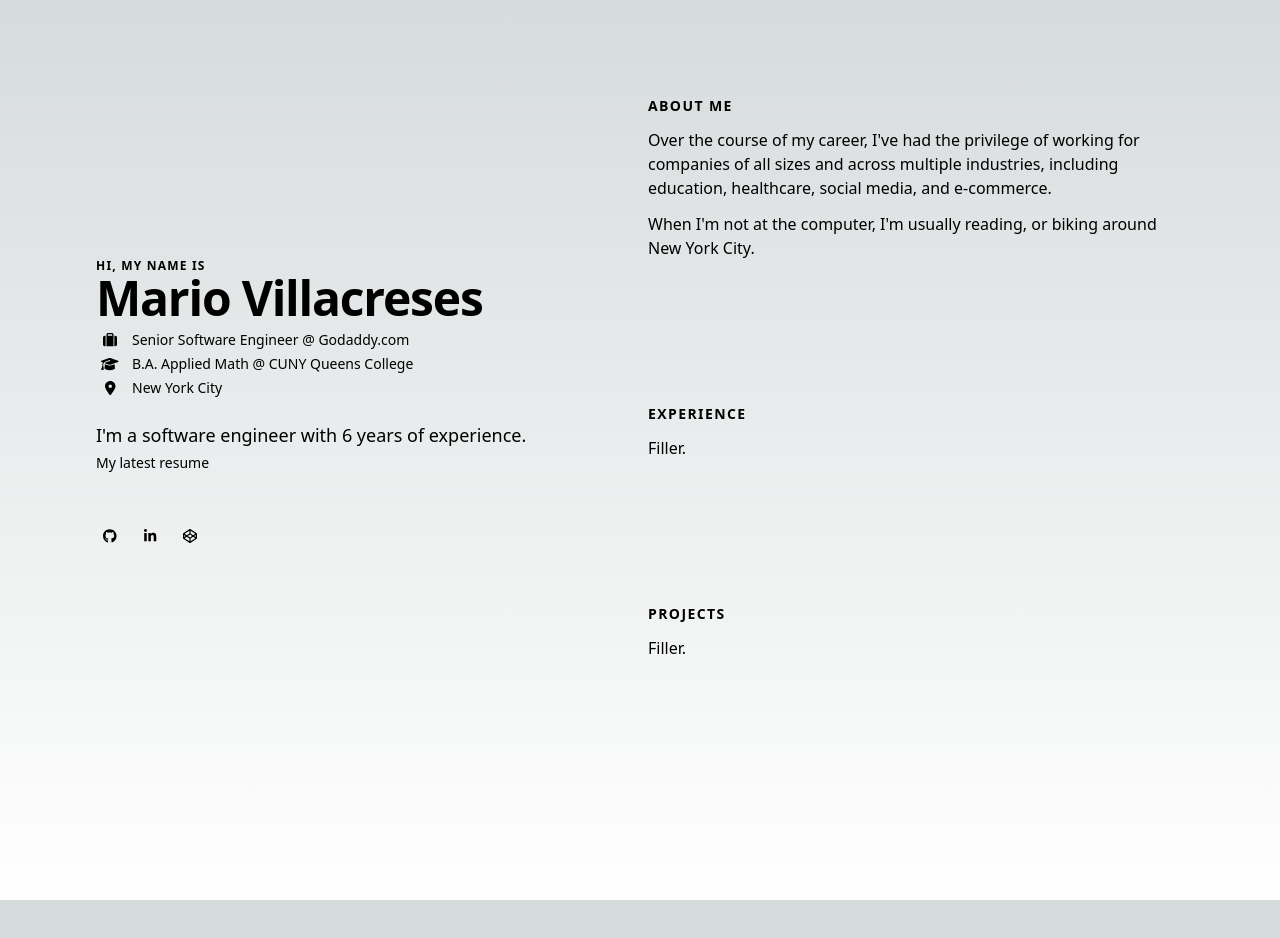
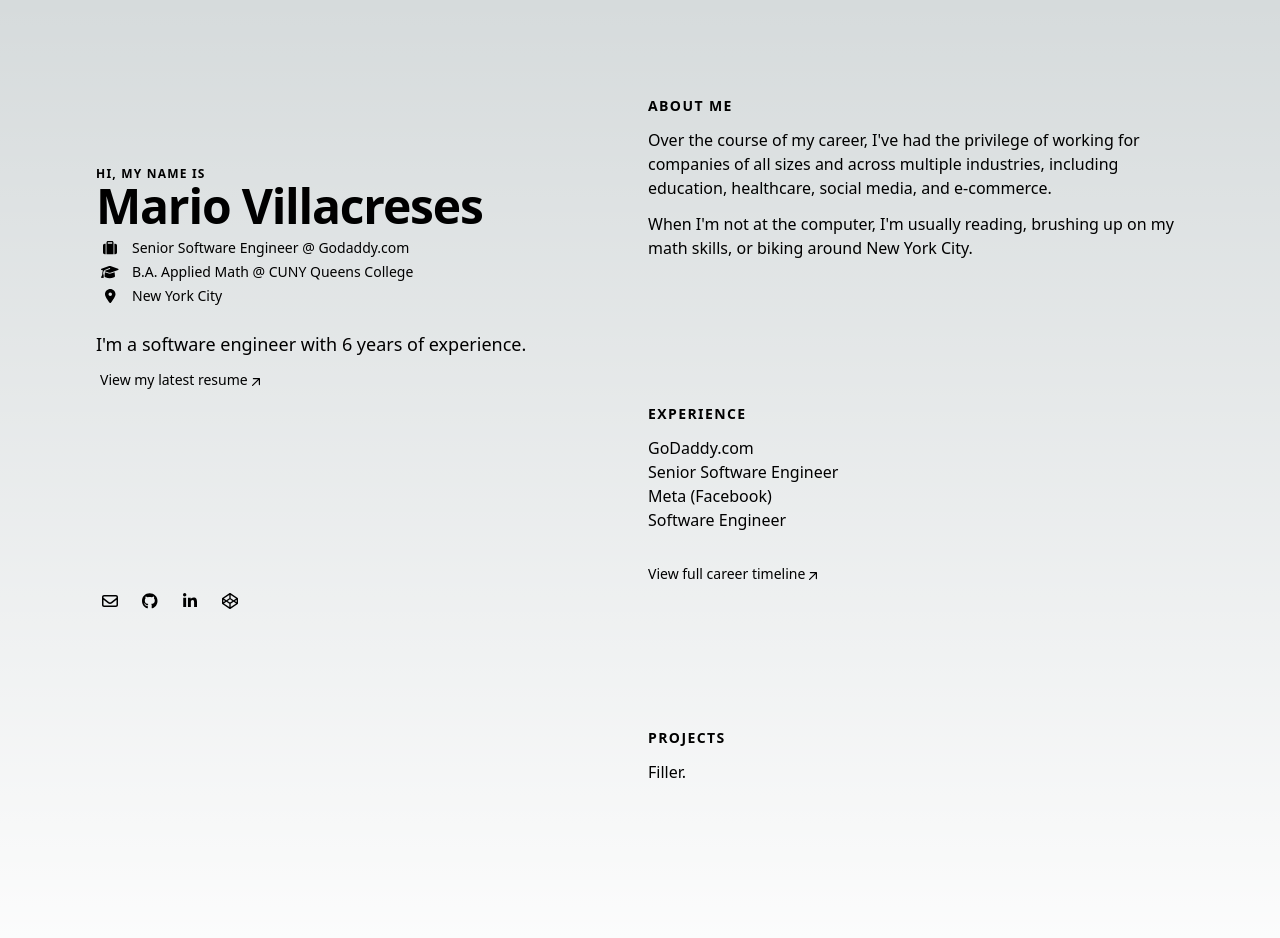
Before and after one commit to villacreses/personal-site, a Next.js app: page / in a window 1280 px wide. Shown: the top 938 px of the page. Before the commit the page ends 900 px from the top, so only its background shows below. Built offline with nearby package versions, Linux system fonts and the light colour scheme.

Commit message:
Link animations and item lists

```diff
--- a/src/app/page.tsx
+++ b/src/app/page.tsx
@@ -47,8 +47,8 @@ const StatsList: FC<StatsListProps> = ({ items }) => (
   </ul>
 );
 
-const LinksList: FC<{items: IconLinkProps[]}> = ({ items }) => (
-  <ul className="list-none ml-1 mt-14 p-0 text-sm flex gap-x-2">
+const LinksList: FC<{ items: IconLinkProps[] }> = ({ items }) => (
+  <ul className="list-none ml-1 mt-16 p-0 flex gap-x-2">
     {items.map((props) => (
       <li
         key={props.slug}
@@ -66,13 +66,36 @@ const LinksList: FC<{items: IconLinkProps[]}> = ({ items }) => (
   </ul>
 );
 
+type ExperienceEntryProps = {
+  org: string;
+  role: string;
+  startDate: string;
+  endDate?: string;
+}
+
+const ExperienceList: FC<{items: ExperienceEntryProps[]}> = ({items}) => (
+  <ul>
+    {items.map(({org, role}) => (
+      <li key={org}>
+        <div>
+          <hgroup>
+            <h3>{org}</h3>
+            <p>{role}</p>
+          </hgroup>
+        </div>
+      </li>
+    ))}
+  </ul>
+);
+
 export default function Home() {
   return (
     <div className="lg:flex lg:justify-between lg:gap-4 mx-auto min-h-screen max-w-screen-xl px-6 py-12 font-sans md:px-12 md:py-20 lg:px-24 lg:py-0">
-      <header className="lg:sticky lg:top-0 lg:flex lg:max-h-screen lg:w-1/2 lg:flex-col lg:justify-center lg:py-24">
+      <header className="lg:sticky lg:top-0 lg:flex lg:max-h-screen lg:w-1/2 lg:flex-col lg:justify-around lg:py-24">
+        <div>
           <h1 className="flex flex-col">
             <span className="text-xs font-semibold uppercase tracking-widest">
-            Hi, my name is{' '}
+              Hi, my name is&nbsp;
             </span>
             <strong className="text-4xl font-bold tracking-tight sm:text-5xl">
               Mario Villacreses
@@ -93,36 +116,67 @@ export default function Home() {
               { icon: 'location', slug: 'nyc', text: 'New York City' },
             ]}
           />
-        <p className="text-lg mt-6 max-w-md leading-normal">
+          <p className="sm:text-lg mt-6 max-w-md leading-normal">
             I&apos;m a software engineer with 6 years of experience.
           </p>
-        <p className="text-sm mt-1">
-          <InlineLink href="#">My latest resume</InlineLink>
+          <p className="text-sm mt-3 ml-1">
+            <InlineLink href="#">View my latest resume</InlineLink>
           </p>
+        </div>
+        <div>
           <LinksList
             items={[
+              { slug: 'envelope', label: 'MarioVillacreses@outlook.com', href: '#' },
               { slug: 'github', label: 'My GitHub profile', href: '#' },
               { slug: 'linkedin', label: 'My LinkedIn profile', href: '#' },
               { slug: 'codepen', label: 'CodePen', href: '#' },
             ]}
           />
+          <p className="text-xs pt-2 tracking-tight text-opacity-5 text-white cursor-default">
+            <small>
+              Still using Netscape? Check out&nbsp;
+              <a href="#" className="underline cursor-default">
+                my optimized site
+              </a>
+              .
+            </small>
+          </p>
+        </div>
       </header>
       <main className="pt-24 lg:w-1/2 lg:py-24">
         <Section>
           <SectionHeader>About me</SectionHeader>
           <p className="mb-3">
-            Over the course of my career, I&apos;ve had the privilege of working for
-            companies of all sizes and across multiple industries, including education,
-            healthcare, social media, and e-commerce.
+            Over the course of my career, I&apos;ve had the privilege of working
+            for companies of all sizes and across multiple industries, including
+            education, healthcare, social media, and e-commerce.
           </p>
           <p>
-            When I&apos;m not at the computer, I&apos;m usually reading, or biking around
-            New York City.
+            When I&apos;m not at the computer, I&apos;m usually reading,
+            brushing up on my math skills, or biking around New York City.
           </p>
         </Section>
         <Section>
           <SectionHeader>Experience</SectionHeader>
-          <p>Filler.</p>
+          <ExperienceList
+            items={[
+              {
+                org: 'GoDaddy.com',
+                role: 'Senior Software Engineer',
+                startDate: '',
+                endDate: '',
+              },
+              {
+                org: 'Meta (Facebook)',
+                role: 'Software Engineer',
+                startDate: '',
+                endDate: '',
+              },
+            ]}
+          />
+          <p className="mt-8 text-sm">
+            <InlineLink href="#">View full career timeline</InlineLink>
+          </p>
         </Section>
         <Section>
           <SectionHeader>Projects</SectionHeader>
--- a/src/components/Icon.tsx
+++ b/src/components/Icon.tsx
@@ -13,7 +13,7 @@ import {
 } from '@fortawesome/free-brands-svg-icons';
 
 import {
-  faFolder, faHourglass,
+  faFolder, faHourglass, faEnvelope,
 } from '@fortawesome/free-regular-svg-icons';
 
 import {
@@ -50,6 +50,7 @@ export const iconMap = {
   caretUp: faCaretUp,
   caretDown: faCaretDown,
   location: faLocationDot,
+  envelope: faEnvelope,
   [ExperienceCategory.JOBS]: faSuitcase,
   [ExperienceCategory.HACKATHON]: faHourglass,
   [ExperienceCategory.EDUCATION]: faGraduationCap,
@@ -89,6 +90,7 @@ export const IconLink: FC<IconLinkProps> = ({ href, label, slug }) => (
     href={href}
     title={label}
     aria-label={label}
+    className="transition duration-300 hover:-translate-y-0.5"
   >
     <Icon iconId={slug} />
   </Link>
--- a/src/components/InlineLink.tsx
+++ b/src/components/InlineLink.tsx
@@ -1,11 +1,30 @@
 import Link, { LinkProps } from 'next/link';
 import { FC, PropsWithChildren } from 'react';
 
+const IconArrowUpRight = () => (
+  <svg
+    xmlns="http://www.w3.org/2000/svg"
+    viewBox="0 0 20 20"
+    fill="currentColor"
+    className="inline-block w-4 pt-1 transform ease-in-out duration-300 group-hover:-translate-y-0.5 group-hover:translate-x-0.5"
+    aria-hidden="true"
+  >
+    <path
+      fill-rule="evenodd"
+      d="M5.22 14.78a.75.75 0 001.06 0l7.22-7.22v5.69a.75.75 0 001.5 0v-7.5a.75.75 0 00-.75-.75h-7.5a.75.75 0 000 1.5h5.69l-7.22 7.22a.75.75 0 000 1.06z"
+      clip-rule="evenodd"
+    ></path>
+  </svg>
+);
 
-const InlineLink: FC<
-  PropsWithChildren<Omit<LinkProps, 'className'>>
-> = props => (
-  <Link {...props}/>
+const InlineLink: FC<PropsWithChildren<Omit<LinkProps, 'className'>>> = ({
+  children,
+  ...props
+}) => (
+  <Link className="flex flex-row group" {...props}>
+    {children + ' '}
+    <IconArrowUpRight />
+  </Link>
 );
 
 export default InlineLink;
```
Lines whose indentation alone changed are shown as unchanged.
